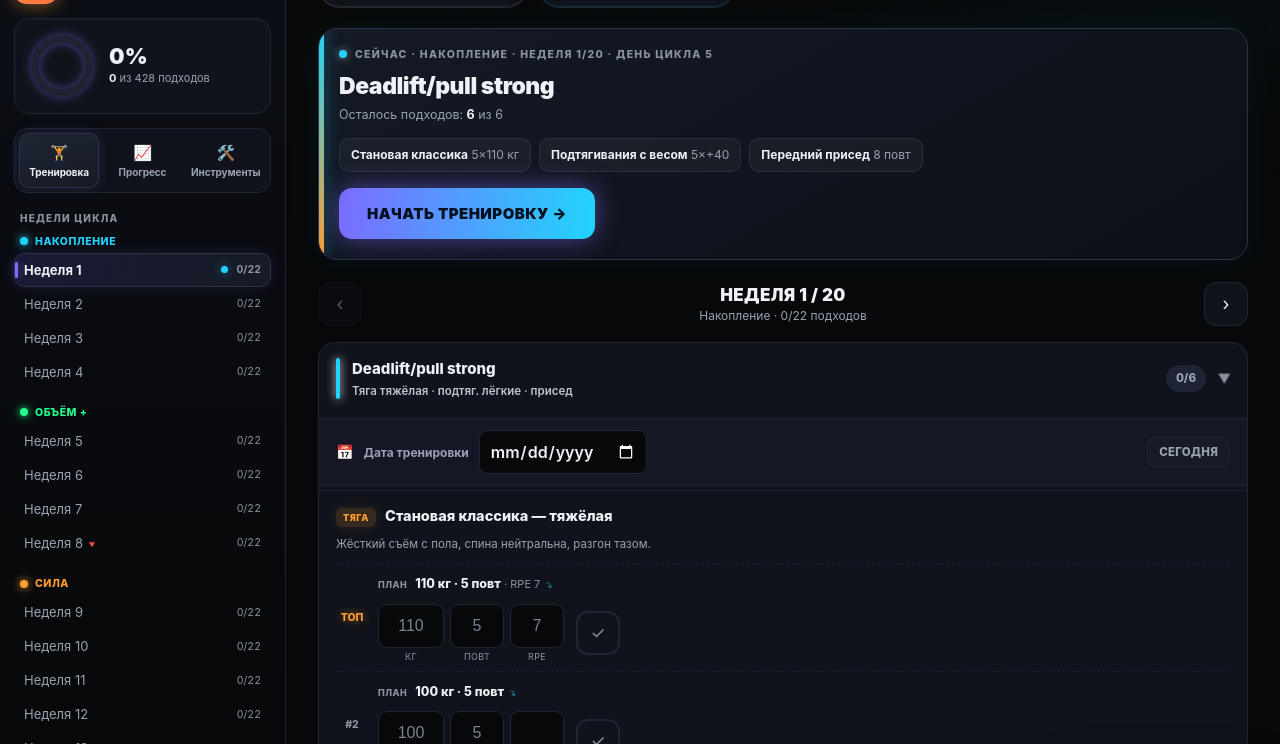
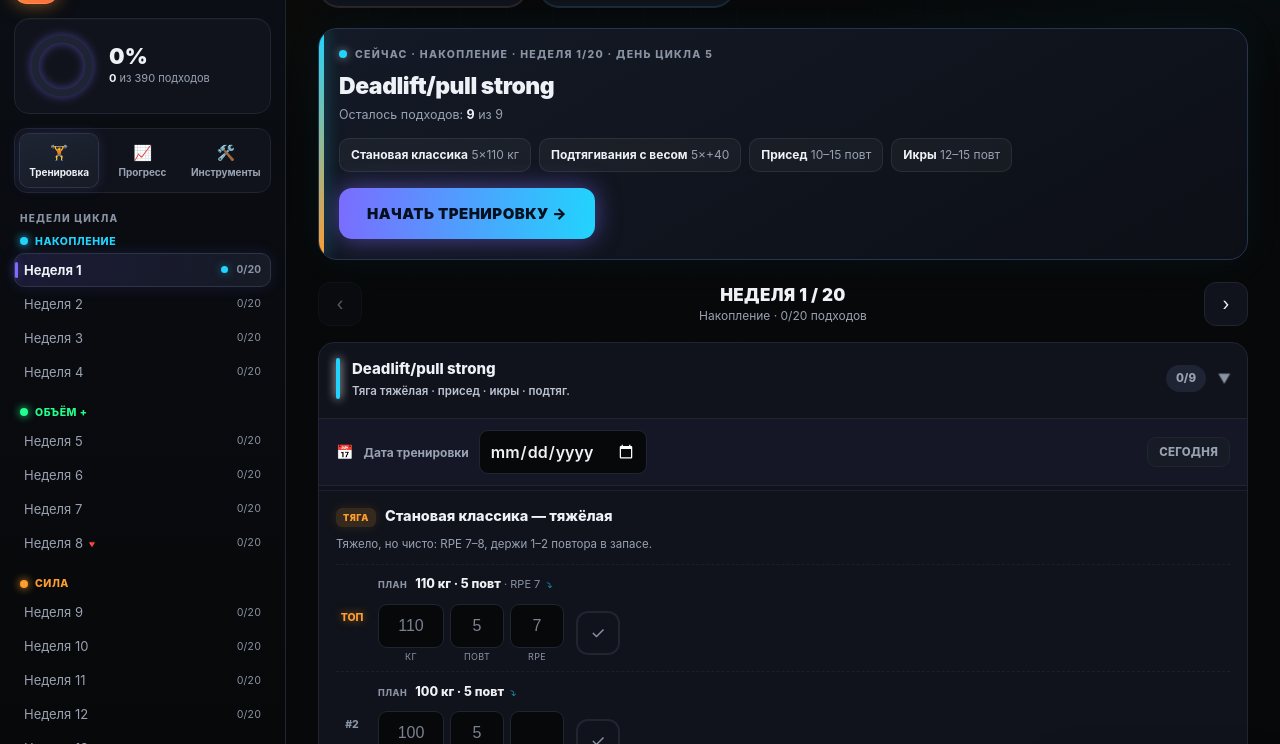
Before and after one commit to GrecAl/Deadlift, a plain HTML site: page index.html in a window 1280 px wide. Shown: the part 56-800 px from the top of the page. Drawn offline with Linux system fonts and the light colour scheme.

Commit message:
Move Присед+Икры to Day 1 (heavy day, matches user's real session); remove front squat; Day 2 back to heavy pulls + light DL; RPE 7-8 note on heavy deadlift

```diff
--- a/index.html
+++ b/index.html
@@ -505,8 +505,8 @@ const WD = {
 };
 
 const DAYDEF = {
-  d1:{ name:"Deadlift/pull strong", sub:"Тяга тяжёлая · подтяг. лёгкие · присед" },
-  d2:{ name:"Deadlift/pull weak", sub:"Подтяг. тяжёлые · лёгкая тяга · ноги" },
+  d1:{ name:"Deadlift/pull strong", sub:"Тяга тяжёлая · присед · икры · подтяг." },
+  d2:{ name:"Deadlift/pull weak", sub:"Подтяг. тяжёлые · лёгкая тяга" },
   d3:{ name:"Push", sub:"Жим сидя · грудь · трицепс" },
   pr:{ name:"День попыток 🎯", sub:"Подходы к максимуму" },
 };
@@ -535,18 +535,17 @@ function buildWeek(w){
     ] } ] };
   }
   const days=[];
-  // День 1 — Deadlift/pull strong: тяжёлая становая + лёгкие подтягивания + присед (2 подхода)
+  // День 1 — тяжёлый: тяжёлая становая + лёгкие подтягивания + присед + икры
   days.push({ key:"d1", name:DAYDEF.d1.name, sub:DAYDEF.d1.sub, ex:[
-    { type:"dl", name:"Становая классика — тяжёлая", note:"Жёсткий съём с пола, спина нейтральна, разгон тазом.", sets:dlSets(d.dl, d.bk) },
+    { type:"dl", name:"Становая классика — тяжёлая", note:"Тяжело, но чисто: RPE 7–8, держи 1–2 повтора в запасе.", sets:dlSets(d.dl, d.bk) },
     { type:"pu", name:"Подтягивания с весом — лёгкие", note:"Объёмно, в запасе 2–3 повтора, чистая техника.", sets:puVol(d.pv) },
-    { type:"sq", name:"Передний присед", note:"Поддержка: 2 подхода, кор и квадрицепс.", sets:repSets(d.fsq[0], 2, 7) },
+    { type:"sq", name:"Присед", note:"На объём: 3 подхода, вес по ощущениям, можно снижать к концу.", sets:repSets("10–15", 3, 8) },
+    { type:"calf", name:"Икры — подъёмы на носки", note:"2 подхода, полная амплитуда, пауза вверху.", sets:repSets("12–15", 2, 8) },
   ] });
-  // День 2 — Deadlift/pull weak: тяжёлые подтягивания + лёгкая становая + присед + икры
+  // День 2 — Deadlift/pull weak: тяжёлые подтягивания + лёгкая становая
   days.push({ key:"d2", name:DAYDEF.d2.name, sub:DAYDEF.d2.sub, ex:[
     { type:"pu", name:"Подтягивания с весом — тяжёлые", note:"Полная амплитуда, подбородок над перекладиной.", sets:puSets(d.pt) },
     { type:"dl", name:"Становая — лёгкая / скоростная", note:"Лёгкий вес, идеальная техника и разгон. Отдых 60–90 с.", sets:spSets(d.sp) },
-    { type:"sq", name:"Присед", note:"На объём: 3 подхода, вес по ощущениям, можно снижать к концу.", sets:repSets("10–15", 3, 8) },
-    { type:"calf", name:"Икры — подъёмы на носки", note:"2 подхода, полная амплитуда, пауза вверху.", sets:repSets("12–15", 2, 8) },
   ] });
   // День 3 — жим сидя + руки
   days.push({ key:"d3", name:DAYDEF.d3.name, sub:DAYDEF.d3.sub, ex:[
```
